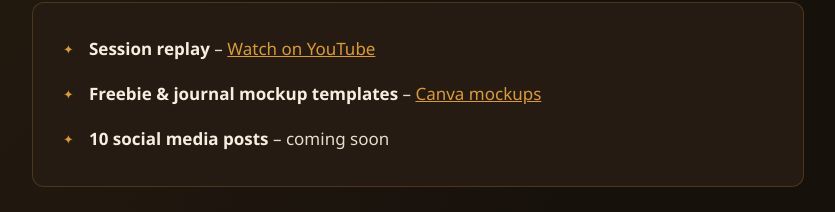
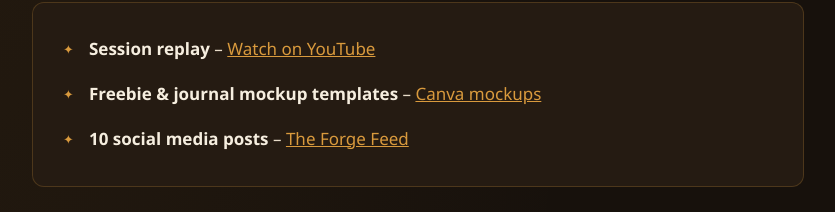
Before and after one commit to sunnysink/Tiger-Eye-Oracle-Action-Plan, a plain HTML site: page index.html in a window 1280 px wide. Shown: the part 565-777 px from the top of the page, without its empty margins (222-1057 px from the left). Drawn offline with Linux system fonts and the light colour scheme.

Commit message:
Add files via upload

```diff
--- a/index.html
+++ b/index.html
@@ -263,7 +263,7 @@ td:first-child { color: var(--tx-strong); font-weight: 600; }
       <ul class="plain">
         <li><strong>Session replay</strong> &ndash; <a href="https://www.youtube.com/watch?v=E6kAzYJB_iM" style="color:var(--amber);" target="_blank">Watch on YouTube</a></li>
         <li><strong>Freebie &amp; journal mockup templates</strong> &ndash; <a href="https://canva.link/off9dvjk2ykyc3i" style="color:var(--amber);" target="_blank">Canva mockups</a></li>
-        <li><strong>10 social media posts</strong> &ndash; coming soon</li>
+        <li><strong>10 social media posts</strong> &ndash; <a href="https://sunnysink.github.io/tiger-eye-bonus-posts/" style="color:var(--amber);" target="_blank">The Forge Feed</a></li>
       </ul>
     </div>
   </section>
```
